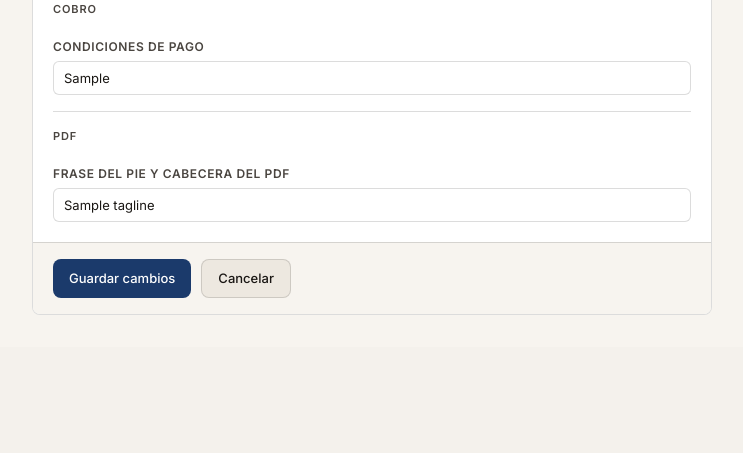
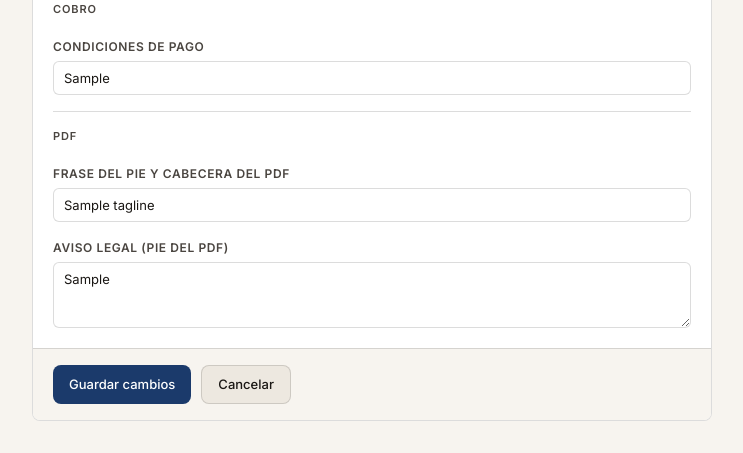
Before and after one commit to GuillermoAlbert/proforma-processor, a Flask app: template src/templates/config/empresa.html in a window 1280 px wide. Shown: the part 787-1240 px from the top of the page, without its empty margins (82-825 px from the left). Before the commit the page ends 1102 px from the top, so only its background shows below. Run offline with Flask 3, Linux system fonts and the light colour scheme; the template is opened without the code that fills it: most values are stand-ins (such as "Sample title", 1, 10 or a date in 2020).

Commit message:
feat: aviso legal configurable y mejoras de layout en PDF
- Aviso legal del pie de PDF parametrizable desde Configuración → Datos de empresa
- Si se deja vacío, el bloque no aparece en el PDF
- Fix header PDF: nombre de empresa en una línea sin truncar (quitados
  overflow:hidden, text-overflow:ellipsis y min-width:0 del contenedor)
- Fix lista proformas: importe total con white-space:nowrap (evita salto de línea)

Co-Authored-By: Claude Sonnet 4.6 <noreply@anthropic.com>

```diff
--- a/src/app.py
+++ b/src/app.py
@@ -802,6 +802,7 @@ def config_empresa():
             'condiciones_pago': request.form.get('condiciones_pago', '').strip(),
             'tagline': request.form.get('tagline', '').strip(),
             'mostrar_direccion': '1' if request.form.get('mostrar_direccion') else '0',
+            'aviso_legal': request.form.get('aviso_legal', '').strip(),
         }
         set_empresa_config(fields)
         _purgar_cache_pdf()
--- a/src/db.py
+++ b/src/db.py
@@ -187,6 +187,7 @@ _EMPRESA_DEFAULTS = {
     'condiciones_pago': '30 días desde fecha de factura',
     'tagline': 'Guías oficiales de la Comunidad Valenciana desde 1992',
     'mostrar_direccion': '1',
+    'aviso_legal': 'Este documento es una FACTURA PROFORMA y no tiene validez fiscal. No sustituye a la factura oficial. La factura legal (Verifactu) se emitirá desde Factusol una vez confirmado el servicio.',
 }
 
 
--- a/src/templates/config/empresa.html
+++ b/src/templates/config/empresa.html
@@ -97,6 +97,11 @@
                placeholder="Guías oficiales de la Comunidad Valenciana desde 1992">
       </div>
 
+      <div class="form-group full">
+        <label>Aviso legal (pie del PDF)</label>
+        <textarea name="aviso_legal" rows="3" style="resize:vertical;">{{ empresa.aviso_legal }}</textarea>
+      </div>
+
     </div>
 
     <div class="form-actions">
--- a/src/templates/proformas/lista.html
+++ b/src/templates/proformas/lista.html
@@ -28,7 +28,7 @@
           <td>{{ p.fecha }}</td>
           <td>{{ p.nombre_agencia or '—' }}</td>
           <td>{{ p.guia_nombre or '—' }}</td>
-          <td style="text-align:right; font-weight:600;">{{ "%.2f"|format(p.total_suplidos) }} €</td>
+          <td style="text-align:right; font-weight:600; white-space:nowrap;">{{ "%.2f"|format(p.total_suplidos) }} €</td>
           <td><span class="badge badge-{{ p.estado }}">{{ p.estado|capitalize }}</span></td>
           <td class="td-actions">
             <a href="{{ url_for('proformas_pdf', id=p.id) }}" class="btn btn-terra btn-sm">PDF</a>
```
Also changed, not shown: DOCS_ETL_PROFORMAS/plantilla-proforma.html (+4 -5 lines).
